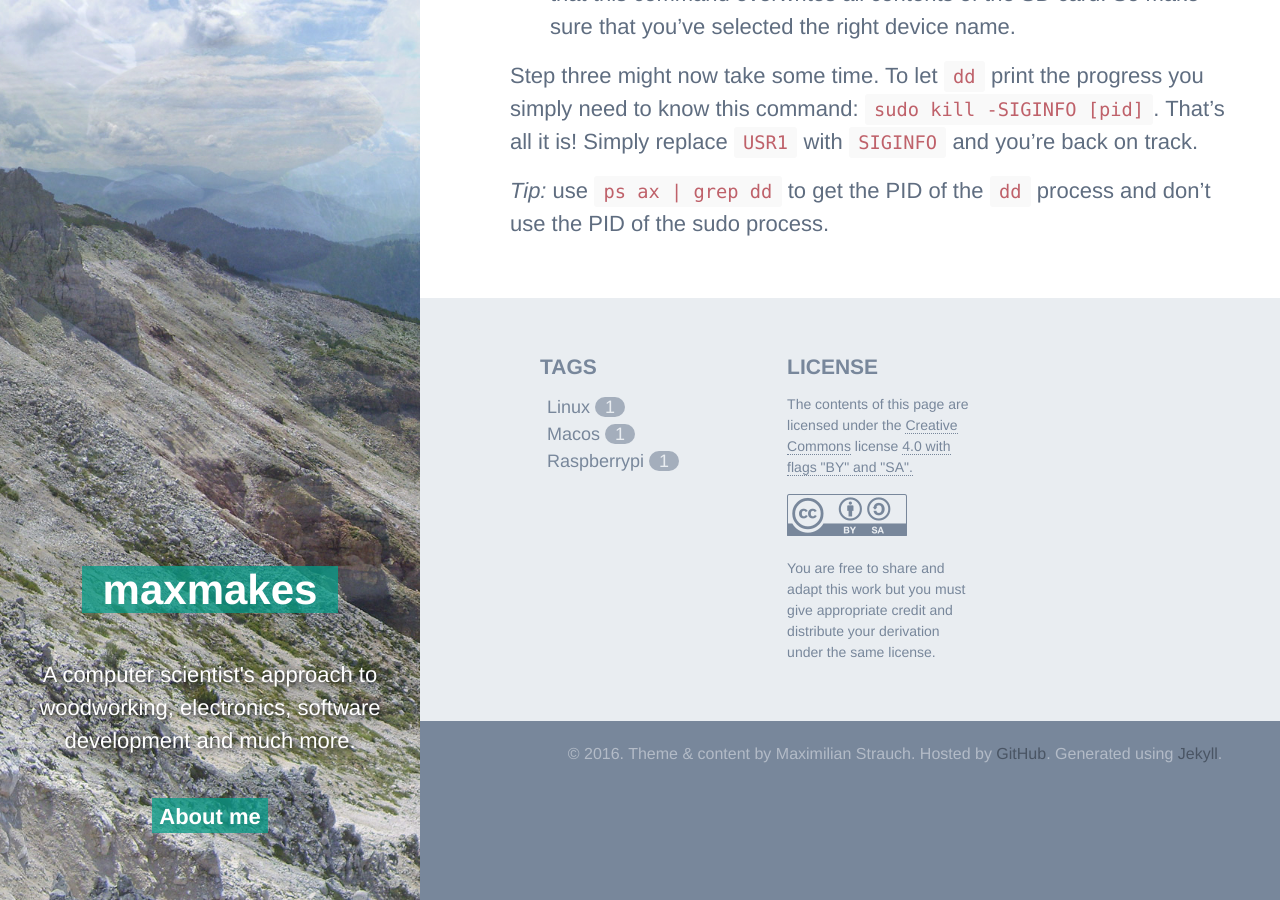
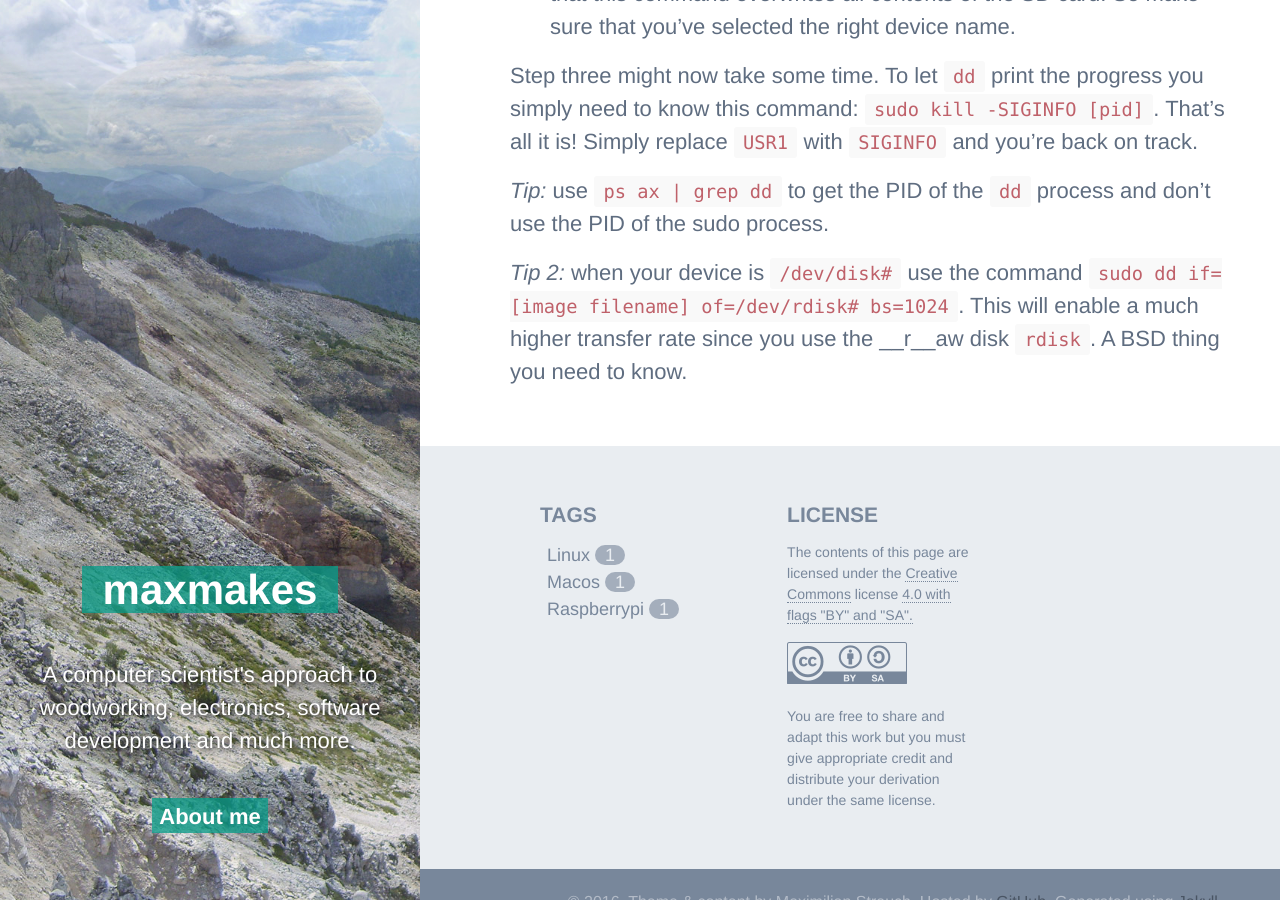
Before and after one commit to maxstrauch/maxstrauch.github.io, a Jekyll site: the page built from _posts/2016-01-05-dd-for-pi-images-on-macos.markdown, in a window 1280 px wide and 900 px high, scrolled down 800 px. Built offline with Jekyll 4.4.1, drawn with Linux system fonts in a browser that asks for light colours.

Commit message:
Added a tip to todays post.

```diff
--- a/_posts/2016-01-05-dd-for-pi-images-on-macos.markdown
+++ b/_posts/2016-01-05-dd-for-pi-images-on-macos.markdown
@@ -17,3 +17,5 @@ Writing an image to an SD card on Mac OS is very simple assuming that you've ope
 Step three might now take some time. To let `dd` print the progress you simply need to know this command: `sudo kill -SIGINFO [pid]`. That's all it is! Simply replace `USR1` with `SIGINFO` and you're back on track.
 
 _Tip:_ use `ps ax | grep dd` to get the PID of the `dd` process and don't use the PID of the sudo process.
+
+_Tip 2:_ when your device is `/dev/disk#` use the command `sudo dd if=[image filename] of=/dev/rdisk# bs=1024`. This will enable a much higher transfer rate since you use the __r__aw disk `rdisk`. A BSD thing you need to know.
```
